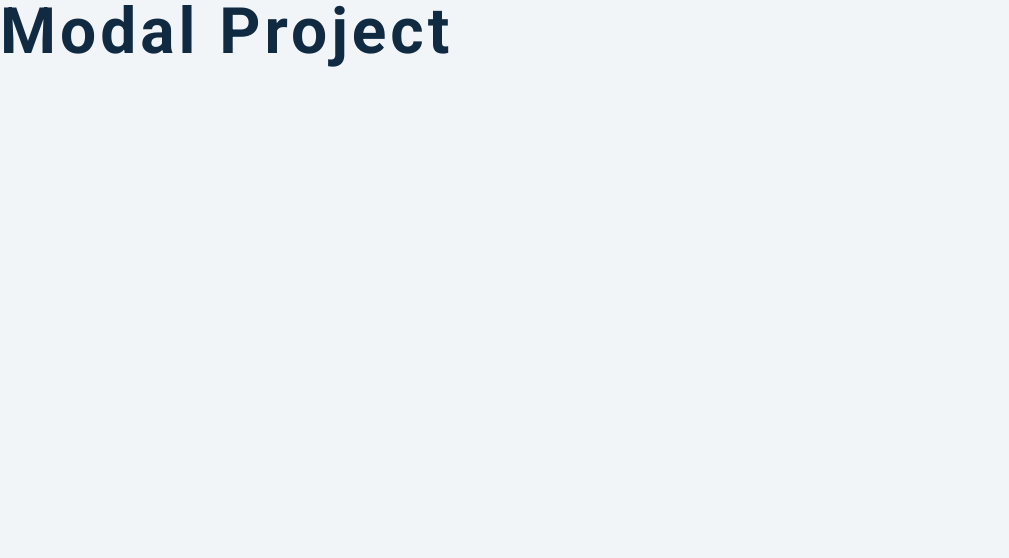
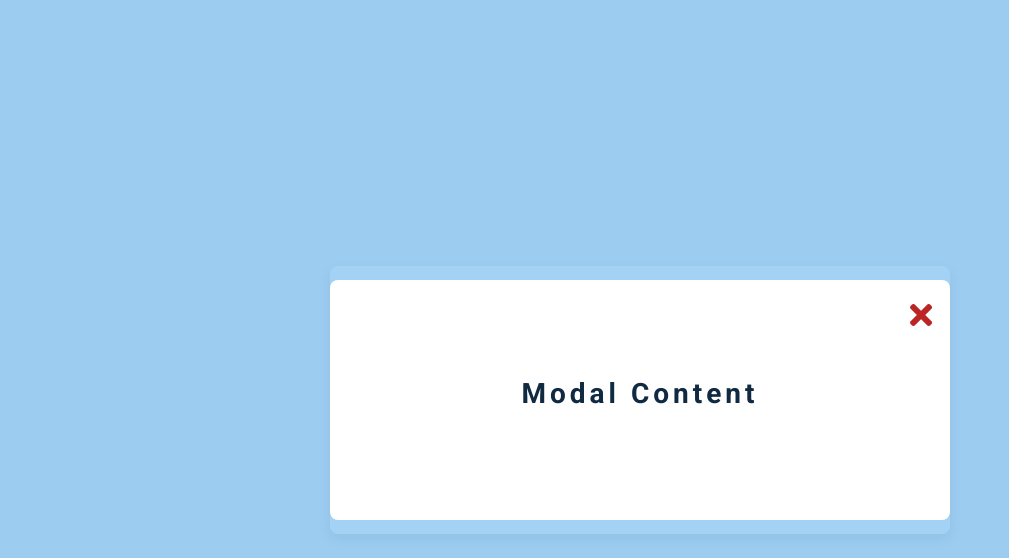
Before and after one commit to brugobi/project_6_of_15-Modal, a plain HTML site: page index.html in a window 1280 px wide. Shown: the whole page, without its empty margins (0-1009 px from the left). Drawn offline with nearby package versions, Linux system fonts and the light colour scheme.

Commit message:
add html content

```diff
--- a/index.html
+++ b/index.html
@@ -10,9 +10,26 @@
   <!-- styles -->
   <link rel="stylesheet" href="styles.css" />
 </head>
-
 <body>
-  <h1>modal project</h1>
+  <!-- hero -->
+  <header class="hero">
+    <div class="banner">
+      <h1>modal project</h1>
+      <button class="btn modal-btn">
+        open modal
+      </button>
+    </div>
+  </header>
+  <!-- end of hero -->
+  <!-- modal -->
+  <div class="modal-overlay">
+    <div class="modal-container">
+      <h3>modal content</h3>
+      <button class="close-btn">
+        <i class="fas fa-times"></i>
+      </button>
+    </div>
+  </div>
   <!-- javascript -->
   <script src="app.js"></script>
 </body>
--- a/styles.css
+++ b/styles.css
@@ -216,8 +216,8 @@ Modal
   display: grid;
   place-items: center;
   transition: var(--transition);
-  visibility: hidden;
-  z-index: -10;
+  /* visibility: hidden;
+  z-index: -10; */
 }
 /* OPEN/CLOSE MODAL */
 .open-modal {
```
